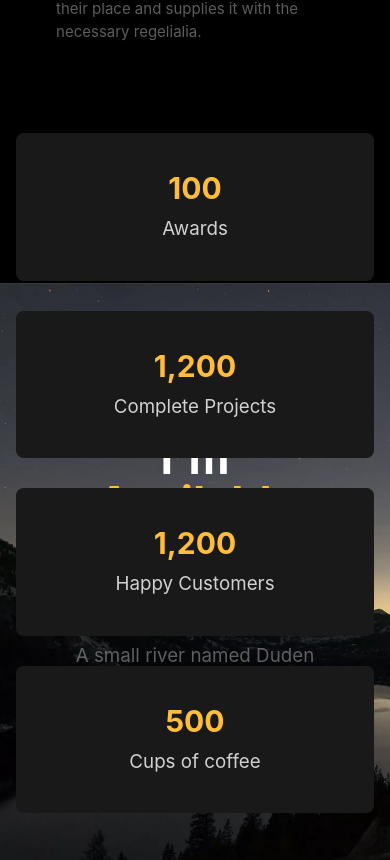
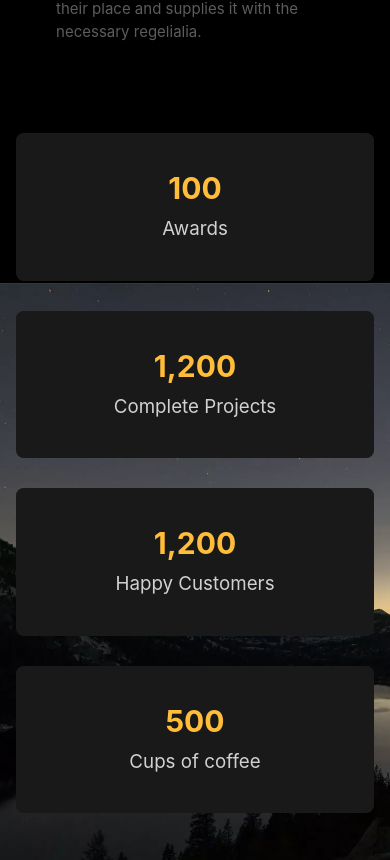
Before and after one commit to mohsenSeyedi/Me.com, a React (Create React App) app: page / in a window 390 px wide. Shown: the part 7573-8433 px from the top of the page. Built offline with nearby package versions, Linux system fonts and the light colour scheme.

Commit message:
add Aos to Achievements component

```diff
--- a/src/components/Header/Achievements/Achievements.jsx
+++ b/src/components/Header/Achievements/Achievements.jsx
@@ -1,6 +1,8 @@
-import React ,{useState} from 'react'
+import React ,{useState,useEffect} from 'react'
 import Box from './Box'
 import "./Achievements.css"
+import AOS from 'aos';
+import 'aos/dist/aos.css';
 
 export default function Achievements() {
 
@@ -11,18 +13,22 @@ export default function Achievements() {
     {id:4 , title:"Cups of coffee" , number:"500"},
   ])
 
+  useEffect(() => {
+    AOS.init();
+  }, [])
+
   return (
     <div id="achievements" className="w-full h-auto flex flex-col items-center justify-center relative mt-32">
-        <div id="achievements-boxes" className="w-11/12 grid grid-cols-4 gap-12 absolute top-36 lg:grid-cols-2 lg:top-4 sm:grid-cols-1 sm:bottom-80">
+        <div id="achievements-boxes" className="w-11/12 grid grid-cols-4 gap-12 absolute top-36 lg:grid-cols-2 lg:top-4 sm:grid-cols-1 sm:bottom-80" data-aos="zoom-in-down" data-aos-duration="1000">
           {achievements.map(achievement => (
-            <Box key={achievement.id} {...achievement}/>
+            <Box key={achievement.id} {...achievement} data-aos="zoom-in-down" data-aos-duration="1000"/>
           ))}
         </div>
-        <div id="container" className="w-full h-[600px] flex items-center justify-center mt-64">
-            <div className="w-9/12 flex flex-col items-center justify-center text-center text-3xl mt-32">
+        <div id="container" className="w-full h-[600px] flex items-center justify-center mt-64" >
+            <div className="w-9/12 flex flex-col items-center justify-center text-center text-3xl mt-32 sm:hidden" data-aos="zoom-in" data-aos-duration="1000">
                 <h3 className="text-7xl font-bold w-4/6 text-center ">I'm <span className="text-yellow-color">Available</span> for freelancing</h3>
                 <p className="w-5/6 mt-12">A small river named Duden flows by their place and supplies it with the necessary regelialia.</p>
-                <a href="#" className="btn text-xl font-bold uppercase py-6 px-20 mt-12">heri me</a>
+                {/* <a href="#" className="btn text-xl font-bold uppercase py-6 px-20 mt-12">heri me</a> */}
             </div>
         </div>
     </div>
```
